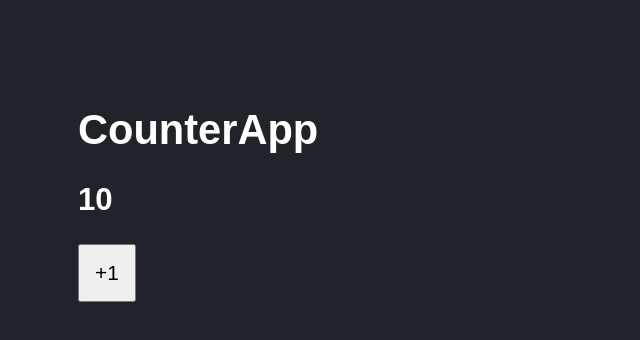
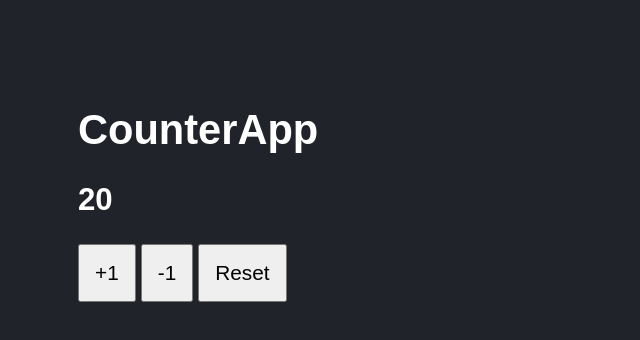
Before and after one commit to fernando258258/Cursos-fer, a React (Vite) app in the folder React De cero a experto ( Hooks y MERN )/03-counter-app-vite/: page / in a window 1280 px wide. Shown: the top 340 px of the page, without its empty margins (0-640 px from the left). Built offline with nearby package versions, Linux system fonts and the light colour scheme.

Commit message:
HandleSubstract y HandleReset

```diff
--- a/React De cero a experto ( Hooks y MERN )/03-counter-app-vite/src/CounterApp.jsx
+++ b/React De cero a experto ( Hooks y MERN )/03-counter-app-vite/src/CounterApp.jsx
@@ -1,12 +1,21 @@
 /* eslint-disable no-unused-vars */
+
 import { useState } from "react";
 import PropTypes from "prop-types";
 
 const CounterApp = ({ value }) => {
-  const [counter, setCounter] = useState(10);
+  const [counter, setCounter] = useState(value);
   const handleAdd = () => {
     // console.log(event);
     setCounter(counter + 1);
+  };
+
+  const handleRemove = () => {
+    setCounter(counter - 1);
+  };
+
+  const handleReset = () => {
+    setCounter(value);
   };
 
   return (
@@ -14,6 +23,8 @@ const CounterApp = ({ value }) => {
       <h1> CounterApp </h1>
       <h2>{counter}</h2>
       <button onClick={handleAdd}>+1</button>
+      <button onClick={handleRemove}>-1</button>
+      <button onClick={handleReset}>Reset</button>
     </>
   );
 };
--- a/React De cero a experto ( Hooks y MERN )/03-counter-app-vite/src/main.jsx
+++ b/React De cero a experto ( Hooks y MERN )/03-counter-app-vite/src/main.jsx
@@ -8,6 +8,6 @@ import CounterApp from "./CounterApp";
 
 ReactDOM.createRoot(document.getElementById("root")).render(
   <React.StrictMode>
-    <CounterApp value={123} />
+    <CounterApp value={20} />
   </React.StrictMode>
 );
--- a/React De cero a experto ( Hooks y MERN )/03-counter-app-vite/src/styles.css
+++ b/React De cero a experto ( Hooks y MERN )/03-counter-app-vite/src/styles.css
@@ -10,4 +10,5 @@ body {
 button {
   padding: 15px;
   font-size: 1.3rem;
+  margin-right: 5px;
 }
```
